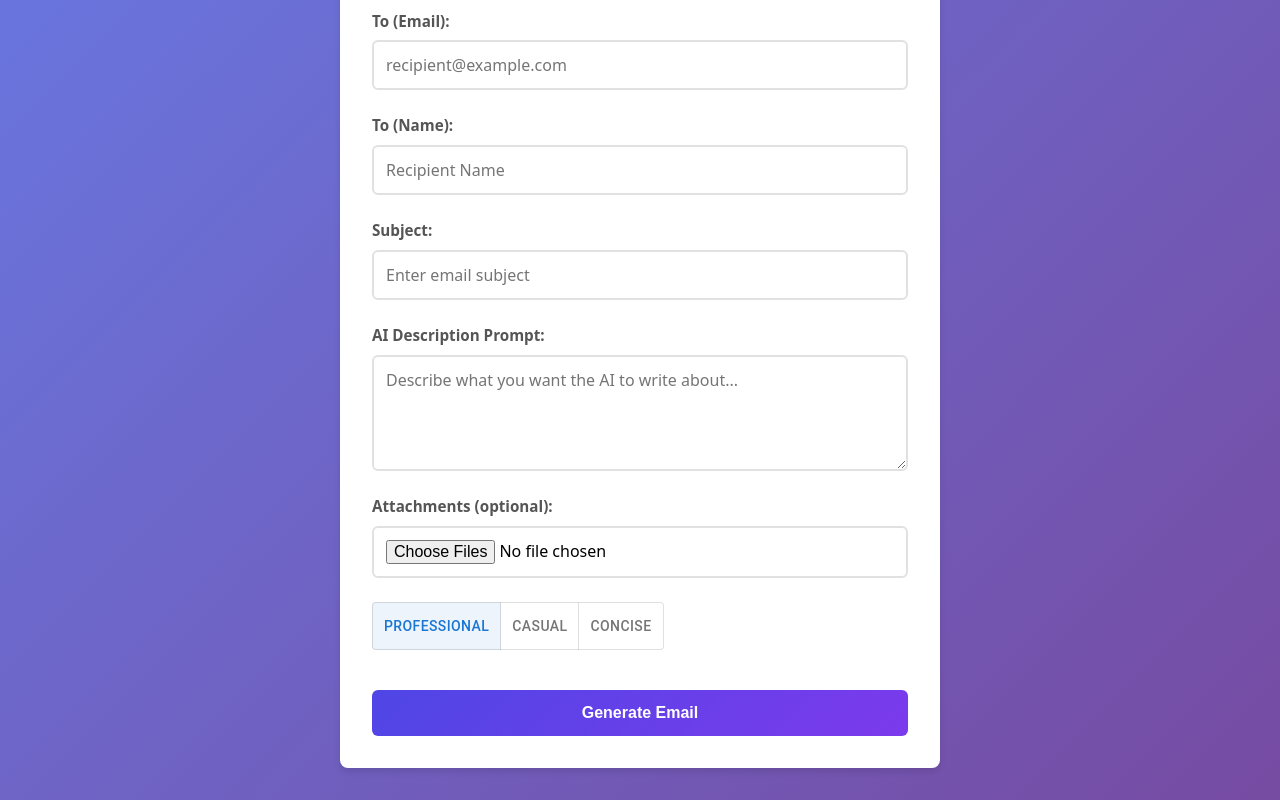
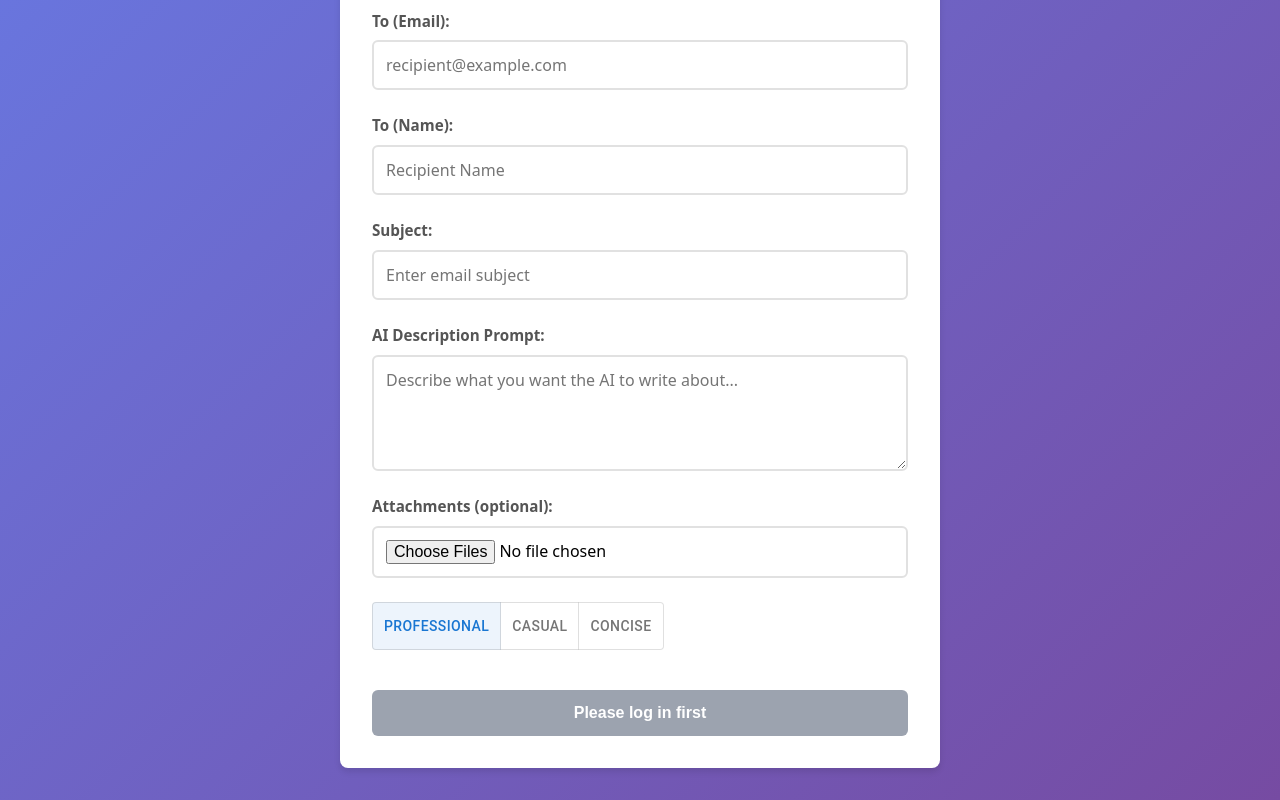
Before and after one commit to hobbbbies/smart-mailer-FE, a React (Vite) app: page / in a window 1280 px wide. Shown: the part 438-1238 px from the top of the page. Built offline with nearby package versions, Linux system fonts and the light colour scheme.

Commit message:
taking break

```diff
--- a/src/App.jsx
+++ b/src/App.jsx
@@ -226,10 +226,10 @@ function App() {
             <ToggleButtons tone={formData.tone} handleChange={handleChange}/>
             <button
               type="submit"
-              disabled={isSubmitting}
+              disabled={isSubmitting || !user}
               className="submit-btn"
             >
-              {isSubmitting ? 'Generating...' : 'Generate Email'}
+              {user ? (isSubmitting ? 'Generating...' : 'Generate Email') :'Please log in first'}
             </button>
           </form>
           <EmailResponse
--- a/src/components/EmailResponse.jsx
+++ b/src/components/EmailResponse.jsx
@@ -109,6 +109,7 @@ const EmailResponse = ({ responseHistory, setResponseHistory, promptHistory, set
             <p><strong>Subject:</strong> {email.subject || 'N/A'}</p>
           </div>
           <div className="email-content">
+            {[...attachments.map(file => <span>{file.currentname}</span>)]}
             <h3>Email Content:</h3>
             <div className="content-body">
               {email.body ? (
```
